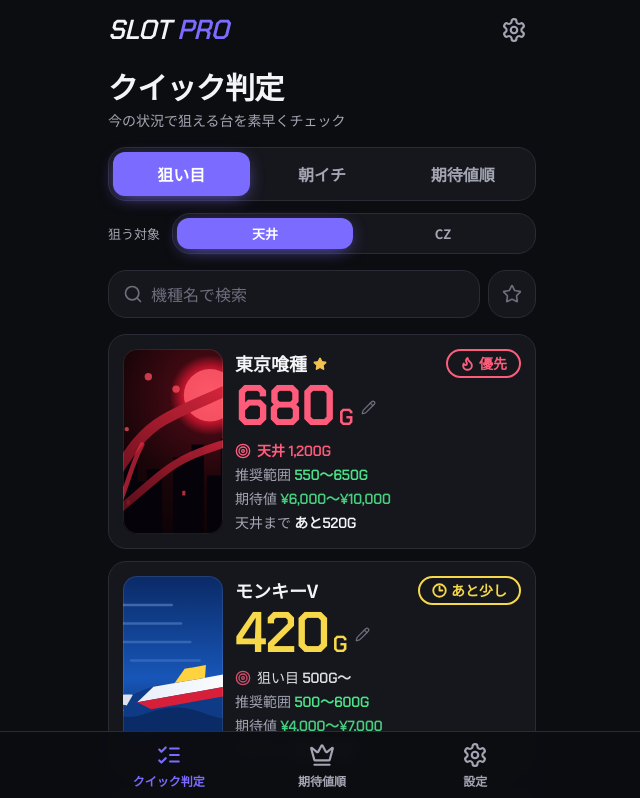
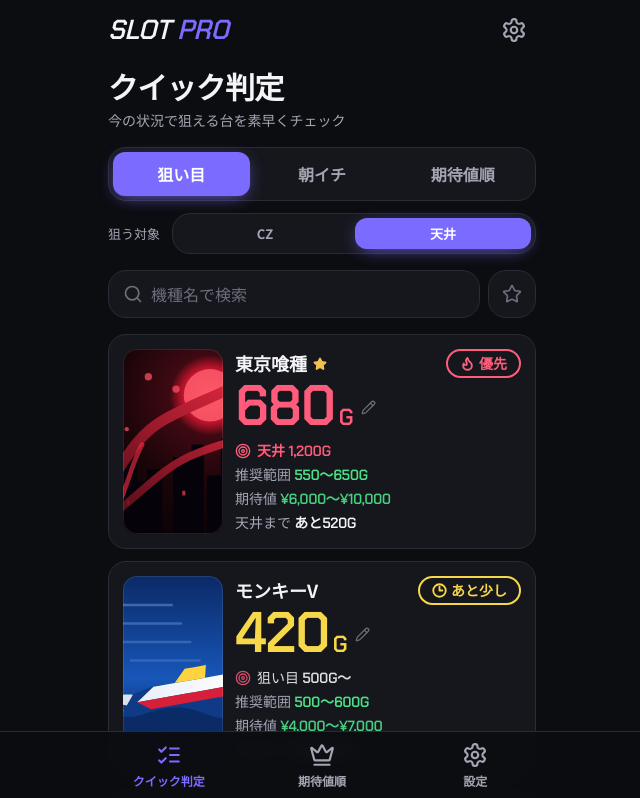
Before and after one commit to SHirosukesan/slot-pro, a React (Vite) app: page / in a window 1280 px wide. Shown: the top 798 px of the page, without its empty margins (318-958 px from the left). Built offline with nearby package versions, Linux system fonts and the light colour scheme.

Commit message:
狙う対象の並びを CZ（左）/ 天井（右）に
Co-Authored-By: Claude Opus 5.5 <noreply@anthropic.com>
Claude-Session: https://claude.ai/code/session_01HNUBeLdAzULXtYr1xZKbwm

```diff
--- a/src/screens/MachineDetail.tsx
+++ b/src/screens/MachineDetail.tsx
@@ -26,7 +26,7 @@ import { MachineArt, hasArt } from '../components/art';
 import { UserImageContext, Logo, NumberSheet, Segmented, StatePill, StatusTag, stateText } from '../components/ui';
 
 const RESETS: readonly ResetState[] = ['リセット', '据え置き', '不明'];
-const AIMS: readonly AimType[] = ['天井', 'CZ'];
+const AIMS: readonly AimType[] = ['CZ', '天井'];
 
 
 export function MachineDetail({
--- a/src/screens/QuickJudge.tsx
+++ b/src/screens/QuickJudge.tsx
@@ -11,7 +11,7 @@ import { Logo, NumberSheet, Segmented, StatePill, Thumb, stateText } from '../co
 
 type Mode = '狙い目' | '朝イチ' | '期待値順';
 const RESETS: readonly ResetState[] = ['リセット', '据え置き', '不明'];
-const AIMS: readonly AimType[] = ['天井', 'CZ'];
+const AIMS: readonly AimType[] = ['CZ', '天井'];
 const AIM_LABEL: Record<AimType, string> = { 天井: '天井', CZ: 'CZ天井' };
 
 export function QuickJudge({
```
